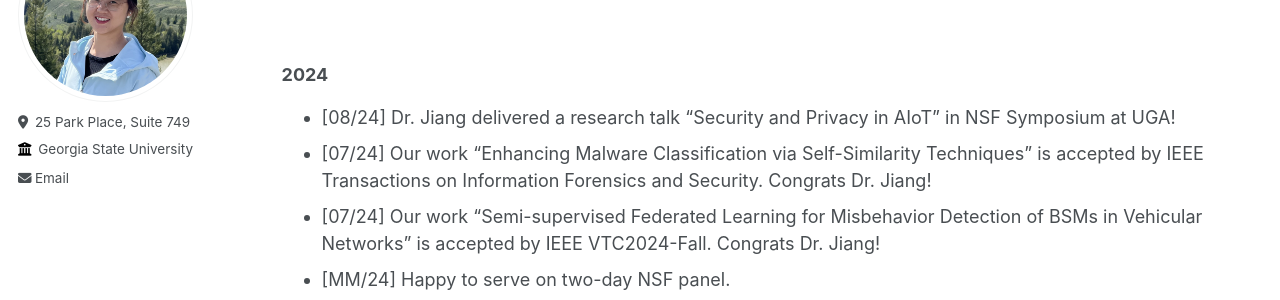
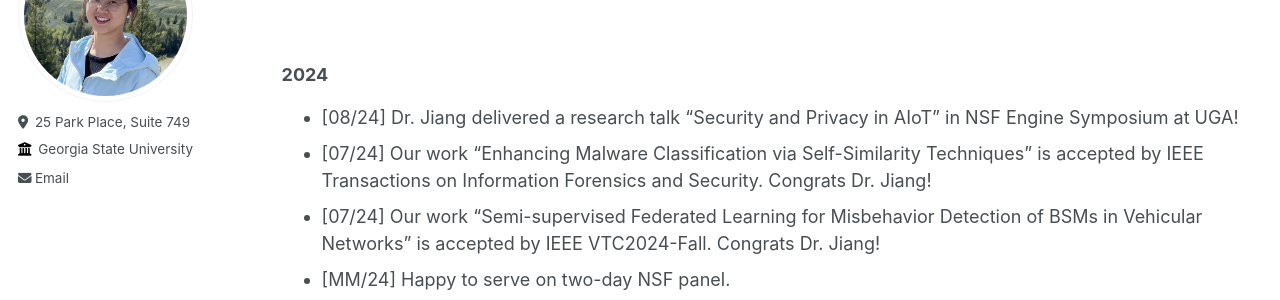
Before and after one commit to suhbrina-perry/suhbrina-perry.github.io, a Jekyll site: the page built from _pages/news.md, in a window 1280 px wide and 900 px high. Shown: the part 178-478 px from the top of the window. Built offline with Jekyll 4.4.1, drawn with Linux system fonts in a browser that asks for light colours.

Commit message:
Update news.md

```diff
--- a/_pages/news.md
+++ b/_pages/news.md
@@ -14,7 +14,7 @@ author_profile: true
 
 ### 2024
 
-- [08/24] Dr. Jiang delivered a research talk "Security and Privacy in AIoT" in NSF Symposium at UGA!
+- [08/24] Dr. Jiang delivered a research talk "Security and Privacy in AIoT" in NSF Engine Symposium at UGA!
 - [07/24] Our work "Enhancing Malware Classification via Self-Similarity Techniques" is accepted by IEEE Transactions on Information Forensics and Security. Congrats Dr. Jiang!
 - [07/24] Our work "Semi-supervised Federated Learning for Misbehavior Detection of BSMs in Vehicular Networks" is accepted by IEEE VTC2024-Fall. Congrats Dr. Jiang!
 - [MM/24] Happy to serve on two-day NSF panel.
```
